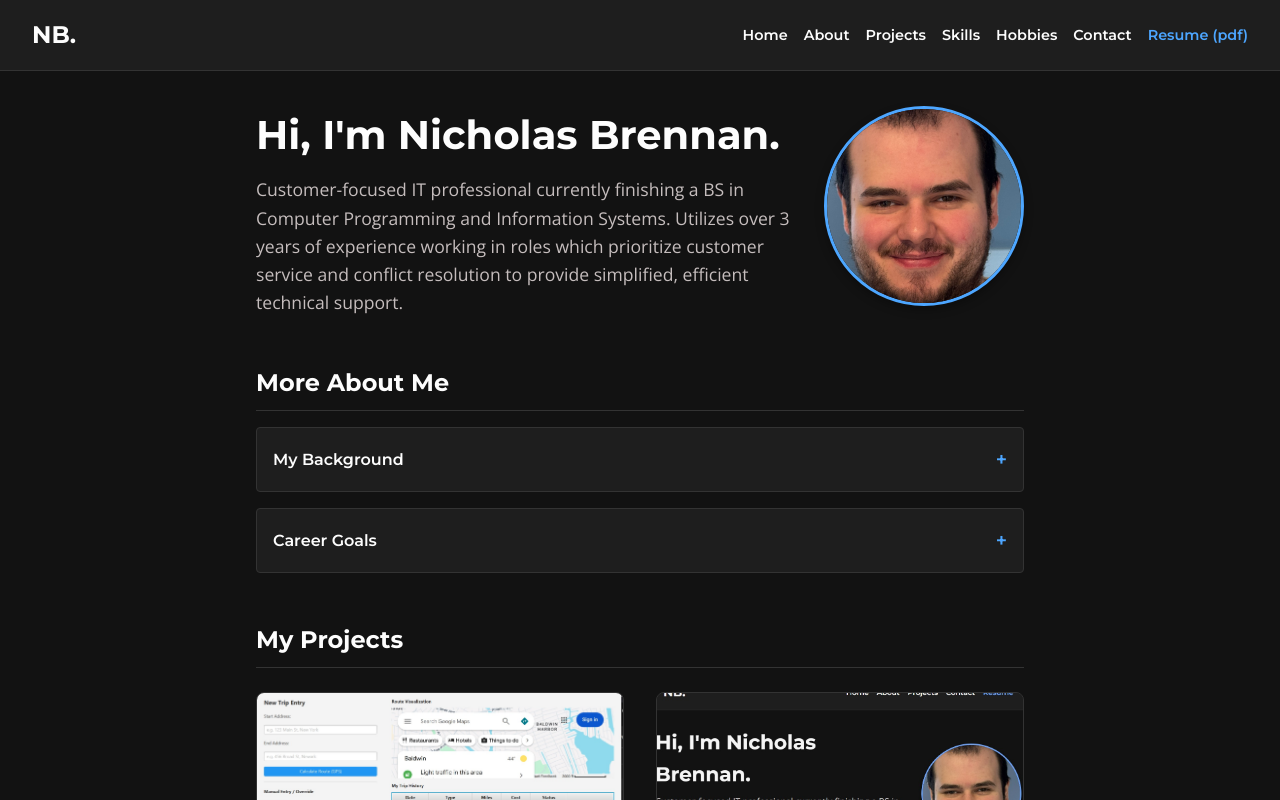
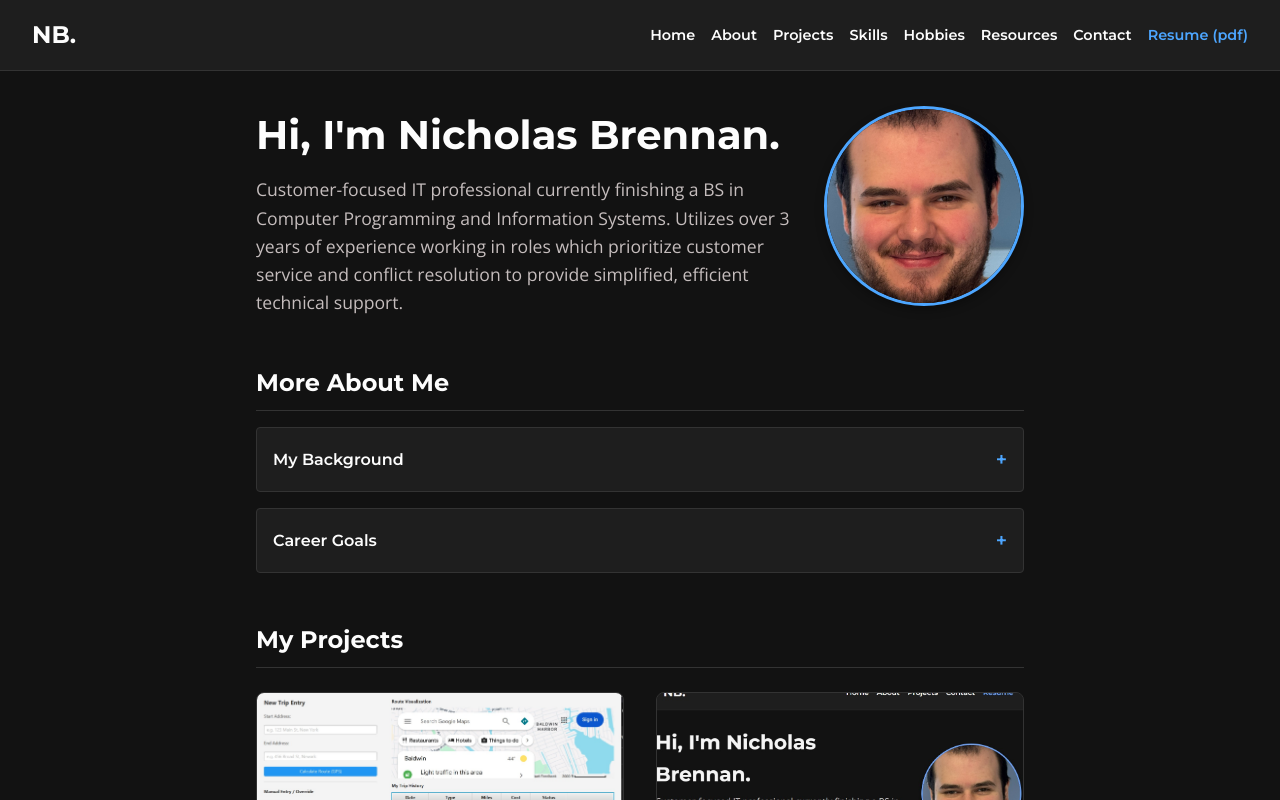
Before and after one commit to NIck-B-Farmingdale/NIck-B-Farmingdale.github.io, a plain HTML site: page index.html in a window 1280 px wide. Shown: the top 800 px of the page. Drawn offline with nearby package versions, Linux system fonts and the light colour scheme.

Commit message:
Added resources to my navbar

```diff
--- a/index.html
+++ b/index.html
@@ -41,6 +41,7 @@
             <a href="#projects">Projects</a>
             <a href="#skills">Skills</a>
             <a href="#hobbies">Hobbies</a>
+            <a href="#resources">Resources</a>
             <a href="#contact">Contact</a>
 
 
@@ -280,7 +281,7 @@
             </section>
 
             <!--Frequently used applications & resources section starts here-->
-            <section id="Resources">
+            <section id="resources">
                 <h2 style="text-align: center;">My Frequently used Resources</h2>
                 <!--Container for a 2x2 grid to hold my resource cards, the entirety of each card will act as a "button" taking you directly to the resource or application(install)-->
                 <div class="resources-grid">
```
